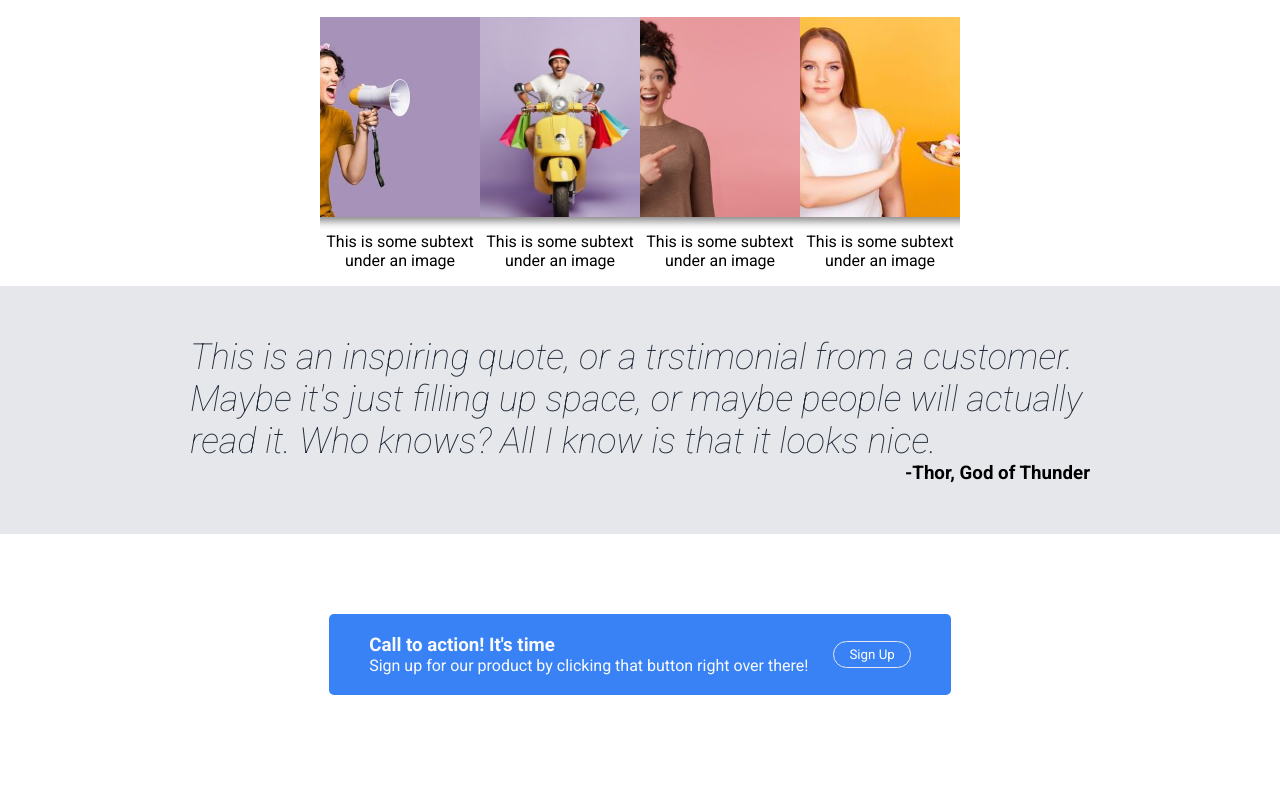
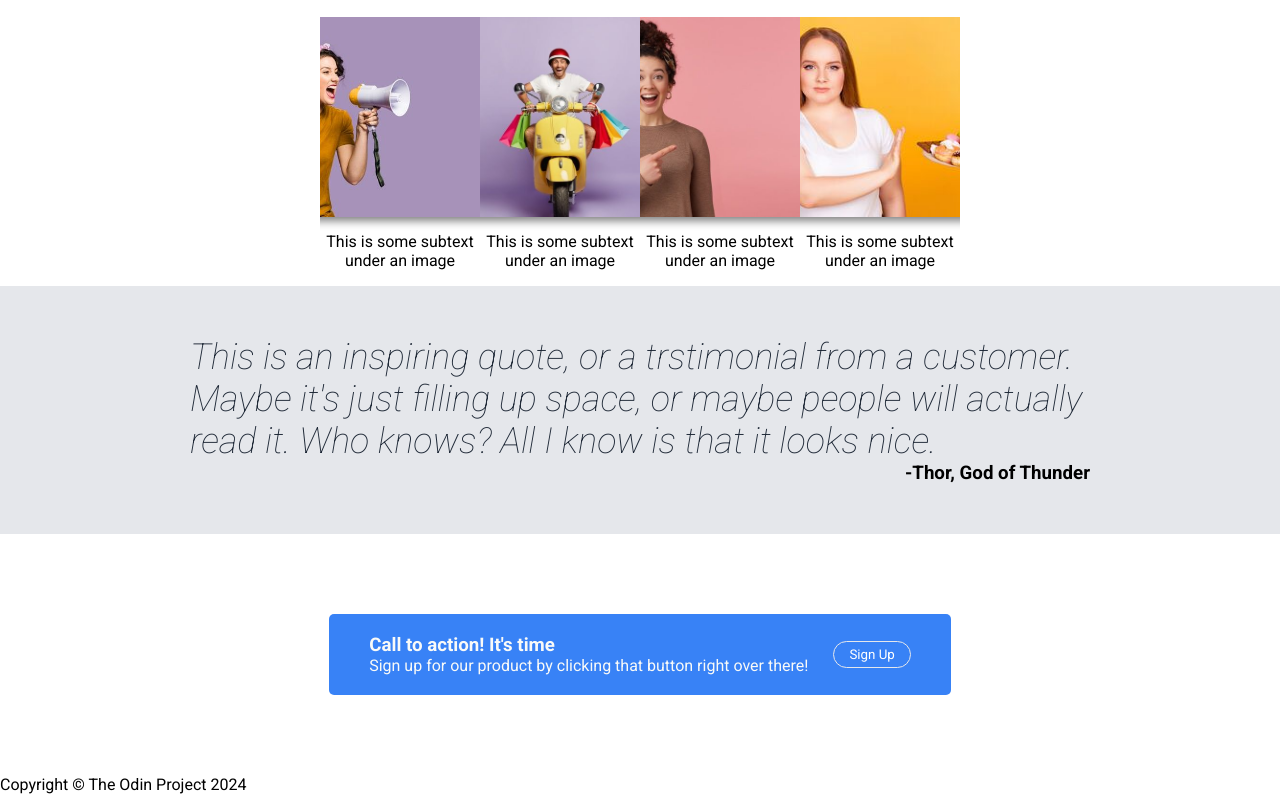
Before and after one commit to Creative-mindset21/odin-landing-page, a plain HTML site: page index.html in a window 1280 px wide. Shown: the part 498-1292 px from the top of the page. Drawn offline with Linux system fonts and the light colour scheme.

Commit message:
created the footer section in index.html

```diff
--- a/index.html
+++ b/index.html
@@ -100,6 +100,10 @@
       </section>
     </main>
 
+    <footer>
+      <p>Copyright &copy The Odin Project 2024</p>
+    </footer>
+
     <script src="script.js"></script>
   </body>
 </html>
```
